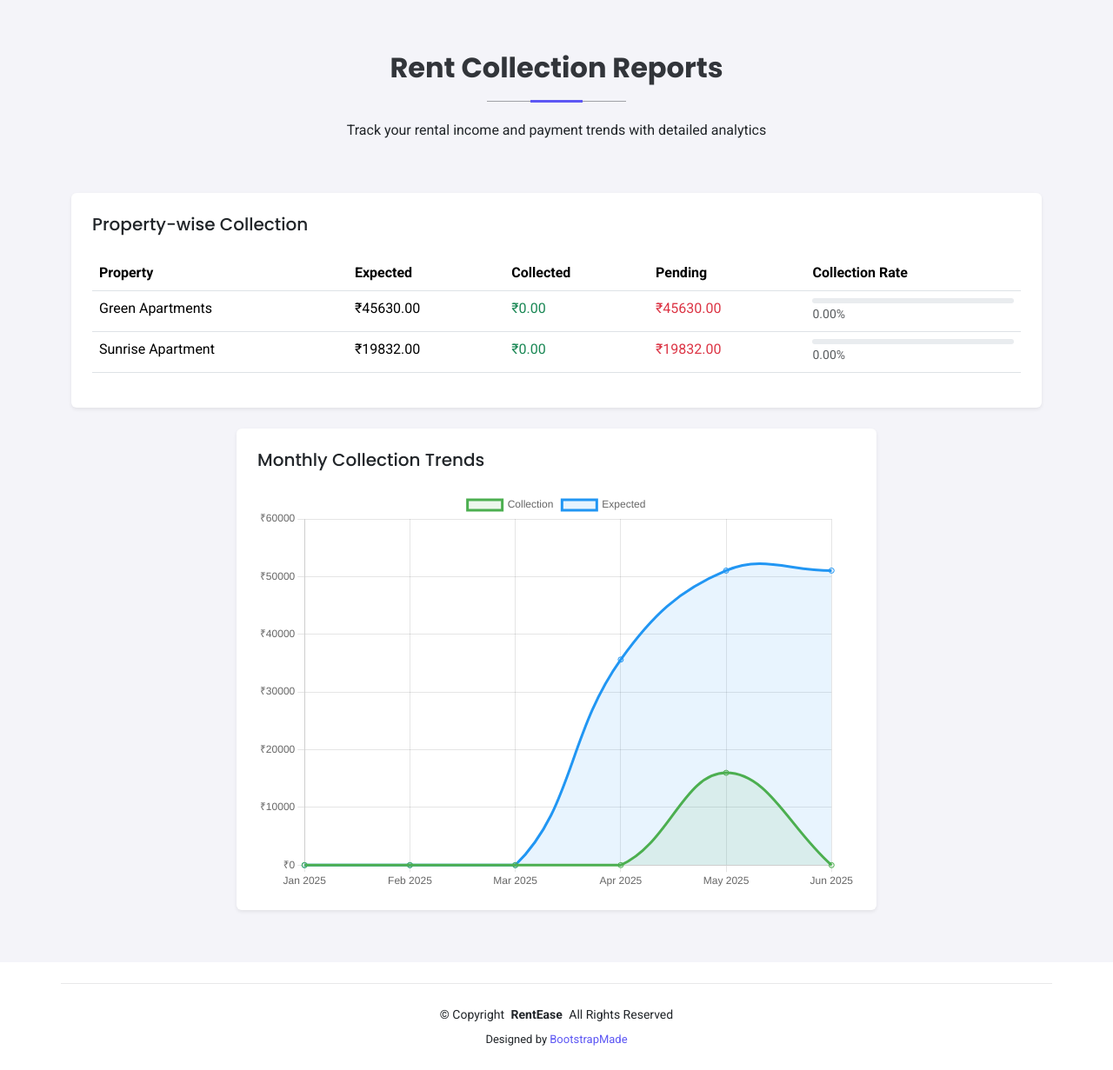
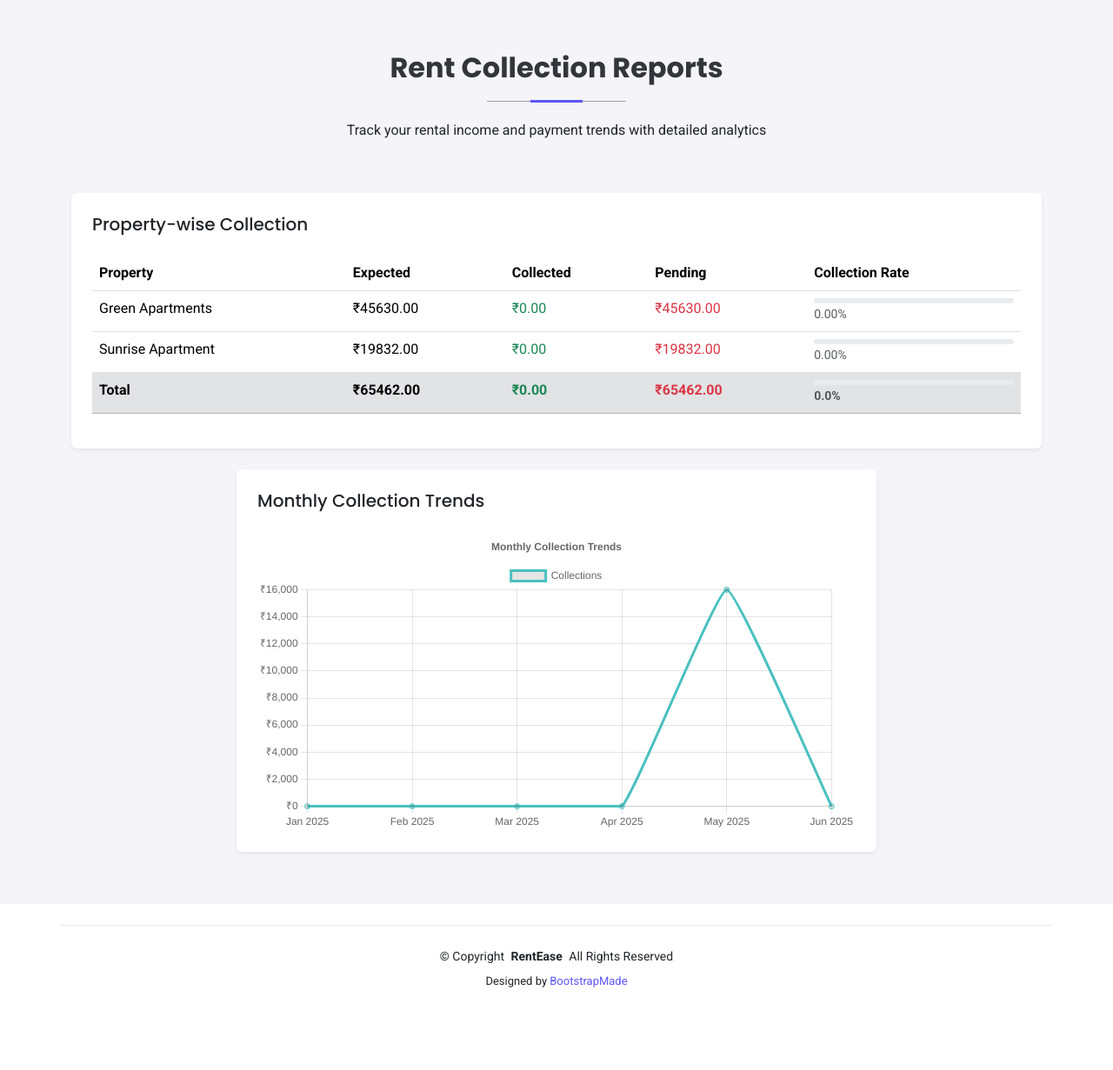
Before and after one commit to shreyamahapatra/RentEase, a Flask app: page / in a window 1280 px wide. Shown: the part 2520-3751 px from the top of the page at 87% size. After the commit the page ends 3656 px from the top, so only its background shows below. Run offline with Flask 3, Linux system fonts and the light colour scheme; a user stored in the database is signed in; data comes from the database, SQL or seed files in the repository; some libraries are stand-ins or nearby versions.

Commit message:
checkpoint

```diff
--- a/app/routes.py
+++ b/app/routes.py
@@ -328,6 +328,10 @@ def index():
 
         # Convert building_stats to property_collections format
         property_collections = []
+        total_expected = 0
+        total_collected = 0
+        total_pending = 0
+
         for property_name, stats in building_stats.items():
             collection_rate = (stats['paid'] / stats['total'] * 100) if stats['total'] > 0 else 0
             property_collections.append({
@@ -337,20 +341,24 @@ def index():
                 'expected': stats['total'],
                 'collection_rate': f'{collection_rate:.2f}'
             })
-
-        # Calculate collection rate
-        collection_rate = (stats['paid'] / stats['total'] * 100) if stats['total'] > 0 else 0
+            total_expected += stats['total']
+            total_collected += stats['paid']
+            total_pending += stats['pending']
+
+        # Calculate overall collection rate
+        overall_collection_rate = (total_collected / total_expected * 100) if total_expected > 0 else 0
 
         return render_template('index.html',
-                             properties=properties,
-                             tenants=tenants,
-                             total_pending=stats['pending'],
-                             total_collection=stats['paid'],
-                             collection_rate=round(collection_rate, 1),
-                             monthly_labels=monthly_labels,
-                             monthly_collections=monthly_collections,
-                             monthly_expected=monthly_expected,
-                             property_collections=property_collections)
+                          properties=properties,
+                          tenants=tenants,
+                          total_pending=total_pending,
+                          total_collection=total_collected,
+                          total_expected=total_expected,
+                          collection_rate=round(overall_collection_rate, 1),
+                          monthly_labels=monthly_labels,
+                          monthly_collections=monthly_collections,
+                          monthly_expected=monthly_expected,
+                          property_collections=property_collections)
     return render_template('index.html',
                          tenants=[],
                          total_pending=0,
--- a/app/templates/index.html
+++ b/app/templates/index.html
@@ -460,7 +460,6 @@
                       <th>Expected</th>
                       <th>Collected</th>
                       <th>Pending</th>
-
                       <th>Collection Rate</th>
                     </tr>
                   </thead>
@@ -483,6 +482,22 @@
                       </td>
                     </tr>
                     {% endfor %}
+                    <tr class="table-secondary fw-bold">
+                      <td>Total</td>
+                      <td>₹{{ "%.2f"|format(total_expected) }}</td>
+                      <td class="text-success">₹{{ "%.2f"|format(total_collection) }}</td>
+                      <td class="text-danger">₹{{ "%.2f"|format(total_pending) }}</td>
+                      <td>
+                        <div class="progress" style="height: 6px;">
+                          <div class="progress-bar bg-success" role="progressbar"
+                               style="width: {{ collection_rate }}%"
+                               aria-valuenow="{{ collection_rate }}"
+                               aria-valuemin="0"
+                               aria-valuemax="100"></div>
+                        </div>
+                        <small class="text-muted">{{ collection_rate }}%</small>
+                      </td>
+                    </tr>
                   </tbody>
                 </table>
               </div>
@@ -495,7 +510,7 @@
               <div class="card border-0 shadow-sm">
                 <div class="card-body p-4">
                   <h5 class="card-title mb-4">Monthly Collection Trends</h5>
-                  <canvas id="monthlyTrendsChart" height="200"></canvas>
+                  <canvas id="monthlyCollectionChart"></canvas>
                 </div>
               </div>
             </div>
@@ -618,33 +633,26 @@
   <script src="https://cdn.jsdelivr.net/npm/chart.js"></script>
   <script>
     document.addEventListener('DOMContentLoaded', function() {
-      // Monthly Trends Chart
-      const monthlyTrendsCtx = document.getElementById('monthlyTrendsChart').getContext('2d');
-      new Chart(monthlyTrendsCtx, {
+      // Monthly Collection Chart
+      const monthlyCtx = document.getElementById('monthlyCollectionChart').getContext('2d');
+      new Chart(monthlyCtx, {
         type: 'line',
         data: {
-          labels: {{ monthly_labels|tojson | safe }},
+          labels: {{ monthly_labels|tojson }},
           datasets: [{
-            label: 'Collection',
-            data: {{ monthly_collections|tojson | safe }},
-            borderColor: '#4CAF50',
-            backgroundColor: 'rgba(76, 175, 80, 0.1)',
-            tension: 0.4,
-            fill: true
-          }, {
-            label: 'Expected',
-            data: {{ monthly_expected|tojson | safe }},
-            borderColor: '#2196F3',
-            backgroundColor: 'rgba(33, 150, 243, 0.1)',
-            tension: 0.4,
-            fill: true
+            label: 'Collections',
+            data: {{ monthly_collections|tojson }},
+            borderColor: 'rgb(75, 192, 192)',
+            tension: 0.1,
+            fill: false
           }]
         },
         options: {
           responsive: true,
           plugins: {
-            legend: {
-              position: 'top',
+            title: {
+              display: true,
+              text: 'Monthly Collection Trends'
             }
           },
           scales: {
@@ -652,7 +660,7 @@
               beginAtZero: true,
               ticks: {
                 callback: function(value) {
-                  return '₹' + value;
+                  return '₹' + value.toLocaleString();
                 }
               }
             }
```
